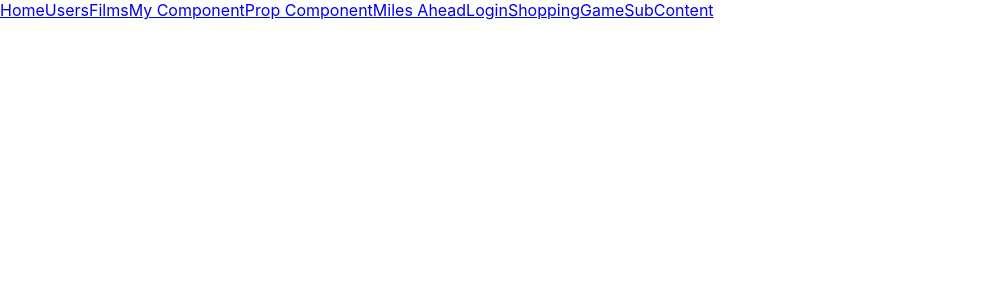
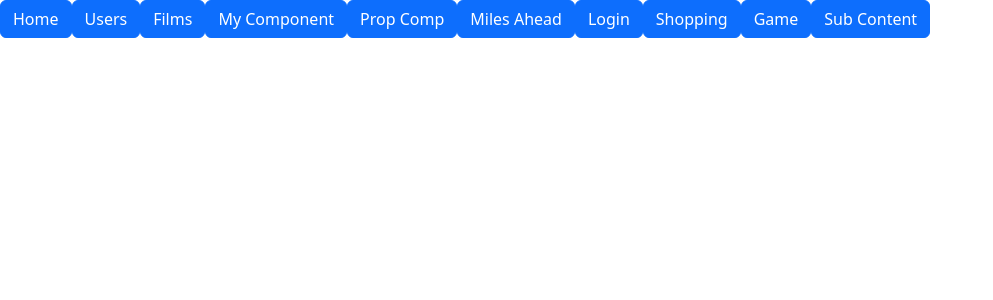
Before and after one commit to gireson91/react, a React (Create React App) app in the folder react-practice/: page / in a window 1280 px wide. Shown: the top 300 px of the page, without its empty margins (0-993 px from the left). Built offline with nearby package versions, Linux system fonts and the light colour scheme.

Commit message:
final save

```diff
--- a/react-practice/package.json
+++ b/react-practice/package.json
@@ -7,9 +7,11 @@
     "@testing-library/react": "^13.4.0",
     "@testing-library/user-event": "^13.5.0",
     "axios": "^1.1.3",
+    "bootstrap": "^5.2.2",
     "node": "^18.11.0",
     "prop-types": "^15.8.1",
     "react": "^18.2.0",
+    "react-bootstrap": "^2.5.0",
     "react-dom": "^18.2.0",
     "react-router-dom": "^6.4.2",
     "react-scripts": "5.0.1",
--- a/react-practice/src/App.jsx
+++ b/react-practice/src/App.jsx
@@ -10,39 +10,43 @@ import Home from './Components/Home';
 import Users from './Components/Users';
 import FilmInfo from './Components/FilmRequest';
 import SubContent from './Components/SubContent';
+import 'bootstrap/dist/css/bootstrap.min.css';
+import {
+  Button, Col, Container, Nav, Row,
+} from 'react-bootstrap';
 
 function App() {
   return (
     <Router>
       <Link to="/home">
-        Home
+        <Button variant='primary' type='button'>Home</Button>
       </Link>
       <Link to="/users">
-        Users
+        <Button variant='primary' type='button'>Users</Button>
       </Link>
       <Link to="/films">
-        Films
+        <Button variant='primary' type='button'>Films</Button>
       </Link>
       <Link to="/myComponent">
-        My Component
+        <Button variant='primary' type='button'>My Component</Button>
       </Link>
       <Link to="/propComp">
-        Prop Component
+        <Button variant='primary' type='button'>Prop Comp</Button>
       </Link>
       <Link to="/milesAhead">
-        Miles Ahead
+        <Button variant='primary' type='button'>Miles Ahead</Button>
       </Link>
       <Link to="/login">
-        Login
+        <Button variant='primary' type='button'>Login</Button>
       </Link>
       <Link to="/shopping">
-        Shopping
+        <Button variant='primary' type='button'>Shopping</Button>
       </Link>
       <Link to="/game">
-        Game
+        <Button variant='primary' type='button'>Game</Button>
       </Link>
       <Link to="/subcontent">
-        SubContent
+        <Button variant='primary' type='button'>Sub Content</Button>
       </Link>
       <Routes>
         <Route path="/home" element={<Home />} />
--- a/react-practice/src/Components/Film.jsx
+++ b/react-practice/src/Components/Film.jsx
@@ -1,24 +1,24 @@
-const Film = ({title, poster, director, genre, plot, rated}) => {
+const Film = () => {
     return(
         <>
-            <h1>{title}</h1>
-            <img src={poster} />
-            <table className={styles.table}>
+            <h1>{film.title}</h1>
+            <img src={film.poster} />
+            <table>
                 <tr>
                     <td>Directed by:</td>
-                    <td>{director}</td>
+                    <td>{film.director}</td>
                 </tr>
                 <tr>
                     <td>Genre:</td>
-                    <td>{genre}</td>
+                    <td>{film.genre}</td>
                 </tr>
                 <tr>
                     <td>Description:</td>
-                    <td>{plot}</td>
+                    <td>{film.plot}</td>
                 </tr>
                 <tr>
                     <td>Rating:</td>
-                    <td>{rated}</td>
+                    <td>{film.rated}</td>
                 </tr>
             </table>
         </>
--- a/react-practice/src/Components/FilmRequest.jsx
+++ b/react-practice/src/Components/FilmRequest.jsx
@@ -1,50 +1,34 @@
 import axios from "axios";
 import { useState, useEffect } from "react";
 import { findRenderedDOMComponentWithClass } from "react-dom/test-utils";
-import styles from './MyStyling.css';
 import Film from './Film';
 
 const key = "6453b42f";
 
 const FilmInfo = () => {
     const [error, setError] = useState("");
-    const [films, setFilms] = useState([]);
+    const [films, setFilms] = useState();
     const [title, setTitle] = useState("");
 
     useEffect(() => {
         const getFilm = async () => {
-            const res = await axios.get(`http://www.omdbapi.com/?apikey=${key}&s=${title}`);
-            setFilms(res.data.Search);
+            const res = await axios.get(`http://www.omdbapi.com/?apikey=${key}&t=${title}`);
             console.log(res);
+            setFilms(res.data.Title);
         }
         getFilm();
     }, [title]);
     return (
         <div>
             <input id="movieTitle" type="text" value={title} onChange={e => setTitle(e.target.value)} />
-            {
-                films.map((film) => (
-                    <Film
-                    key={film.imdbID}
-                    title={film.Title}
-                    year={film.Year}
-                    poster={film.Poster}
-                    rated={film.Rated}
-                    genre={film.genre}
-                    plot={film.plot}
-                    />
-                ))
-            }
-
-
-            {/* <p>Directed by: {film.Director}</p>
+            <p>Directed by: {film.Director}</p>
             <p>Genre: {film.Genre}</p>
             <p>Description: {film.Plot}</p>
             <p>Rated: {film.Rated}</p>
             <p>Staring: {film.Actors}</p>
             <p>Duration: {film.Runtime}</p>
             <p>Release date: {film.Release}</p>
-            <p>IMDB Rating: {film.imdbRating}</p> */}
+            <p>IMDB Rating: {film.imdbRating}</p>
         </div>
     )
 }
```
Also changed, not shown: 1 other file (tests, documents, lock files or other folders).
